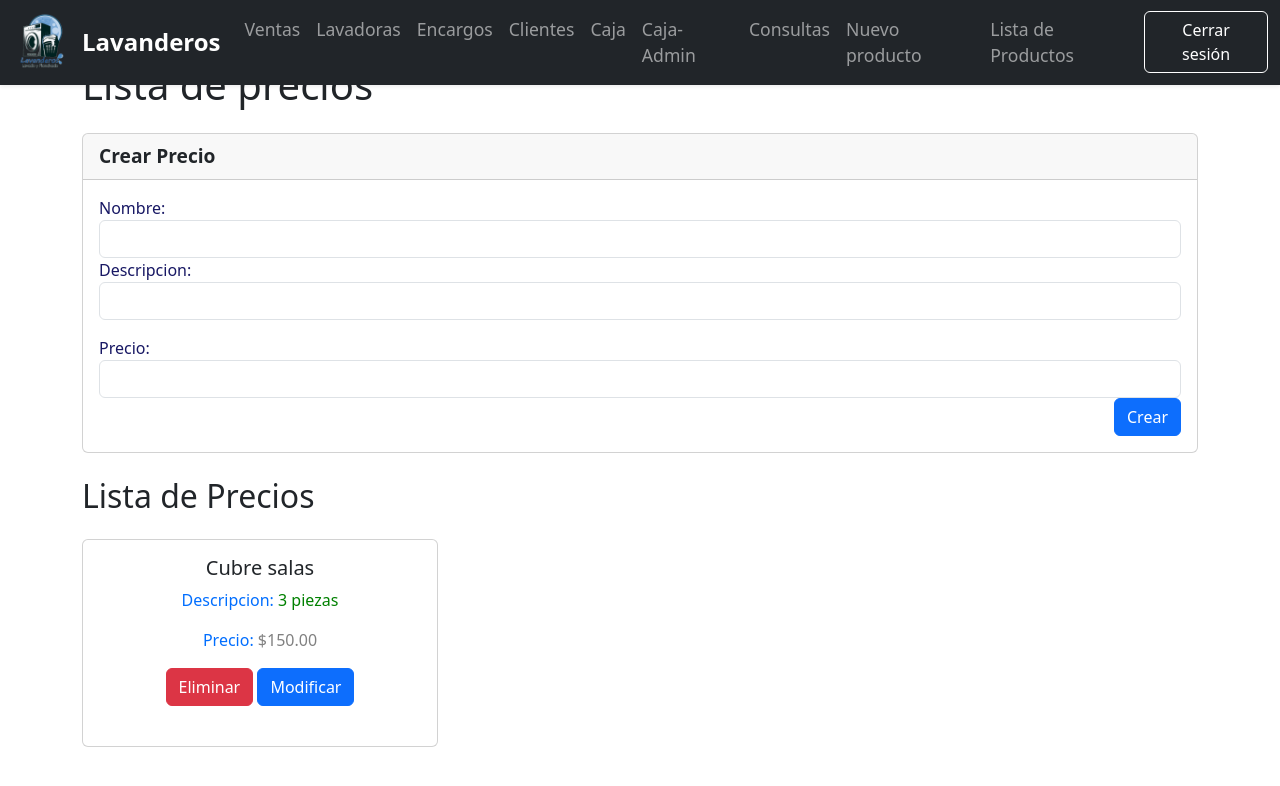
After one commit to AsafArevir/Lavanderos, a Django app: page /nuevo_precio/ in a window 1280 px wide. The commit adds this page. Shown: the top 786 px of the page. Run offline with Django 5.2, Linux system fonts and the light colour scheme; a user stored in the database is signed in; data comes from the database, SQL or seed files in the repository; some libraries are stand-ins or nearby versions.

Commit message:
Actualizaciones en encargo

```diff
--- /dev/null
+++ b/pos/templates/encargo.html
@@ -0,0 +1,206 @@
+<!DOCTYPE html>
+<html lang="es">
+
+<head>
+    <meta charset="UTF-8">
+    <title>Lista de Precios</title>
+    <!-- Agregar enlaces a Bootstrap y a tu archivo CSS personalizado -->
+    <style>
+        .mt-7, .my-7 {
+            margin-top: 3.8rem !important;
+        }
+        .table th, .table td {
+            vertical-align: middle;
+        }
+        .color-blue {
+            color: #0c4de6;
+            font-weight: bold;
+            font-size: 1.2rem;
+        }
+        .blue {
+            color: #181864;
+        }
+        .color-green {
+            color: #008000;
+        }
+        .color-price {
+            color: rgb(0, 110, 255);
+        }
+        .color-grey {
+            color: gray;
+        }
+    </style>
+</head>
+
+<body>
+
+    {% include 'layouts/navbar.html' %}
+
+    <div class="container mt-7">
+        <h1 class="mt-5 mb-4">Lista de precios</h1>
+
+        <!-- Formulario para crear un nuevo producto -->
+        <div class="card mb-4">
+            <div class="card-header color-blue">Crear Precio</div>
+            <div class="card-body">
+                <form action="{% url 'nuevo_precio' %}" method="post">
+                    {% csrf_token %}
+                    <div class="form-group blue">
+                        <label for="nombre">Nombre:</label>
+                        <input type="text" class="form-control" id="nombre" name="nombre" required>
+                    </div>
+                    <div class="form-group mb-3 blue">
+                        <label for="descripcion">Descripcion:</label>
+                        <input type="text" class="form-control" id="descripcion" name="descripcion">
+                    </div>
+                    <div class="form-group blue">
+                        <label for="precio">Precio:</label>
+                        <input type="number" class="form-control" id="precio" name="precio" step="0.01" required>
+                    </div>
+                    <div class="text-end">
+                        <button type="submit" class="btn btn-primary">Crear</button>
+                    </div>
+                </form>
+            </div>
+        </div>
+
+        <!-- Tarjetas para mostrar los precios -->
+        <h2 class="mb-4">Lista de Precios</h2>
+
+        <div class="row">
+            {% for lista_precios in precios %}
+            <div class="col-md-4 mb-3">
+                <div class="card">
+                    <div class="card-body text-center mb-4 ">
+                        <h5 class="card-title">{{ lista_precios.Nombre }}</h5>
+                        <p class="card-text">
+                            <span class="color-price">Descripcion: </span>
+                            <span class="color-green">{{ lista_precios.Descripcion }}</span>
+                        </p>
+                        <p class="card-text">
+                            <span class="color-price">Precio: </span>
+                            <span class="color-grey">${{ lista_precios.Precio }}</span>
+                        </p>
+                        <div class="text-center">
+                            <button class="btn btn-danger" onclick="eliminarProducto({{ lista_precios.id }})">Eliminar</button>
+                            <button class="btn btn-primary modificar-producto">Modificar</button>
+                        </div>
+                    </div>
+                </div>
+            </div>
+            {% endfor %}
+        </div>
+    </div>
+
+    <!-- Modal para actualizar el producto -->
+    <div class="modal fade" id="modalModificarProducto" tabindex="-1" role="dialog" aria-labelledby="modalModificarProductoLabel" aria-hidden="true">
+        <div class="modal-dialog" role="document">
+            <div class="modal-content">
+                <div class="modal-header">
+                    <h5 class="modal-title" id="modalModificarProductoLabel">Modificar Producto</h5>
+                    <button type="button" class="btn-close" data-bs-dismiss="modal" aria-label="Close"></button>
+                </div>
+                <div class="modal-body">
+                    <form id="formModificarProducto">
+                        {% csrf_token %}
+                        <input type="hidden" id="precioId" name="precio_id">
+                        <div class="form-group">
+                            <label for="nombreModificar">Nombre:</label>
+                            <input type="text" class="form-control" id="nombreModificar" name="nombre" required>
+                        </div>
+                        <div class="form-group">
+                            <label for="descripcionModificar">Descripcion:</label>
+                            <input type="text" class="form-control" id="descripcionModificar" name="descripcion">
+                        </div>
+                        <div class="form-group">
+                            <label for="precioModificar">Precio:</label>
+                            <input type="number" class="form-control" id="precioModificar" name="precio" step="0.01" required>
+                        </div>
+                        <button type="submit" class="btn btn-primary">Guardar Cambios</button>
+                    </form>
+                </div>
+            </div>
+        </div>
+    </div>
+
+    <script>
+        // Script para eliminar un producto
+        function eliminarProducto(precioId) {
+            if (confirm("¿Estás seguro de que deseas eliminar este producto?")) {
+                fetch(`/eliminar_producto/${precioId}/`, {
+                    method: 'DELETE',
+                    headers: {
+                        'Content-Type': 'application/json',
+                        'X-CSRFToken': '{{ csrf_token }}'
+                    }
+                })
+                .then(response => {
+                    if (response.ok) {
+                        location.reload(); // Recargar la página para actualizar la lista de productos
+                    } else {
+                        console.error('Error al eliminar el precio');
+                    }
+                })
+                .catch(error => {
+                    console.error('Error al eliminar el precio:', error);
+                });
+            }
+        }
+
+        // Script para controlar las operaciones del modal
+        document.addEventListener('DOMContentLoaded', function() {
+            document.querySelectorAll('.modificar-producto').forEach(button => {
+                button.addEventListener('click', function() {
+                    const card = this.closest('.card');
+                    const precioId = card.querySelector('.btn-danger').getAttribute('onclick').match(/\d+/)[0];
+                    const nombre = card.querySelector('.card-title').innerText;
+                    const descripcion = card.querySelectorAll('.card-text')[0].innerText.replace('Descripcion: ', '');
+                    const precio = card.querySelectorAll('.card-text')[1].innerText.replace('Precio: $', '');
+
+                    document.getElementById('precioId').value = precioId;
+                    document.getElementById('nombreModificar').value = nombre;
+                    document.getElementById('descripcionModificar').value = descripcion;
+                    document.getElementById('precioModificar').value = precio;
+
+                    $('#modalModificarProducto').modal('show');
+                });
+            });
+
+            // Manejar el envío del formulario del modal
+            document.getElementById('formModificarProducto').addEventListener('submit', function(event) {
+                event.preventDefault();
+
+                const precioId = document.getElementById('precioId').value;
+                const nombre = document.getElementById('nombreModificar').value;
+                const descripcion = document.getElementById('descripcionModificar').value;
+                const precio = document.getElementById('precioModificar').value;
+
+                fetch(`/modificar_producto/${precioId}/`, {
+                    method: 'POST',
+                    headers: {
+                        'Content-Type': 'application/json',
+                        'X-CSRFToken': '{{ csrf_token }}'
+                    },
+                    body: JSON.stringify({
+                        nombre: nombre,
+                        descripcion: descripcion,
+                        precio: precio
+                    })
+                })
+                .then(response => {
+                    if (response.ok) {
+                        $('#modalModificarProducto').modal('hide');
+                        location.reload(); // Recargar la página para actualizar la lista de productos
+                    } else {
+                        console.error('Error al modificar el precio');
+                    }
+                })
+                .catch(error => {
+                    console.error('Error al modificar el precio:', error);
+                });
+            });
+        });
+    </script>
+
+</body>
+</html>
--- a/pos/templates/layouts/navbar.html
+++ b/pos/templates/layouts/navbar.html
@@ -15,13 +15,6 @@
         <div class="collapse navbar-collapse" id="navbarNav">
 
             <ul class="navbar-nav mr-auto">
-
-                <!-- Verificar si este elemento es nesesario o no-->
-                <!--
-                <li class="nav-item active">
-                    <a class="nav-link" href="{% url 'home' %}">Inicio</a>
-                </li>
-                -->
 
                 <li class="nav-item">
                     <a class="nav-link" href="{% url 'productos' %}">Ventas</a>
@@ -53,6 +46,10 @@
 
                 <li class="nav-item">
                     <a class="nav-link" href="{% url 'crear_producto' %}">Nuevo producto</a>
+                </li>
+
+                <li class="nav-item">
+                    <a class="nav-link" href="{% url 'nuevo_precio' %}">Lista de Productos</a>
                 </li>
 
             </ul>
--- a/pos/urls.py
+++ b/pos/urls.py
@@ -18,10 +18,13 @@ urlpatterns = [
     path('logout/', views.logout_view, name='logout'),
     path('crear_producto/', views.crear_producto, name='crear_producto'),
     path('eliminar_producto/<int:producto_id>/', views.eliminar_producto, name='eliminar_producto'),
+    path('nuevo_precio/', views.nuevo_precio, name='nuevo_precio'),
+    path('eliminar_precio/<int:precio_id>/', views.eliminar_precio, name='eliminar_precio'),
     path('corte_caja/', views.corte_caja, name='corte_caja'),
     path('ingresar_saldo_final/', views.ingresar_saldo_final, name='ingresar_saldo_final'),
     path('cambiar-estado-proceso/<int:encargo_id>/', views.cambiar_estado_proceso, name='cambiar_estado_proceso'),
     path('cambiar-estado-completado/<int:encargo_id>/', views.cambiar_estado_completado, name='cambiar_estado_completado'),
     path('cambiar-estado-entregado/<int:encargo_id>/', views.cambiar_estado_entregado, name='cambiar_estado_entregado'),
+    #path('cambiar-estado-incidente/<int:encargo_id>/', views.cambiar_estado_incidende, name='cambiar_estado_incidente'),
     path('modificar_producto/<int:producto_id>/', views.modificar_producto, name='modificar_producto'),
 ]
--- a/pos/views.py
+++ b/pos/views.py
@@ -1,7 +1,7 @@
 from django.shortcuts import render
-from .models import Producto, Cliente, Encargo, Activacion, Ventas, ControlPagoEncargos, SaldoFinalDiario
+from .models import Producto, Cliente, Encargo, Activacion, Ventas, ControlPagoEncargos, SaldoFinalDiario, lista_precios
 from django.http import JsonResponse
-from django.views.decorators.http import require_POST
+from django.views.decorators.http import require_POST, require_http_methods
 from django.contrib.auth.decorators import login_required
 from django.utils import timezone
 import requests, json
@@ -10,7 +10,7 @@ from .decorators import superusuario_required
 from django.contrib.auth import logout
 from django.shortcuts import redirect
 from django.db.models import Sum
-from escpos.printer import Usb
+#from escpos.printer import Usb
 from django.views.decorators.csrf import csrf_exempt
 from django.shortcuts import get_object_or_404
 from django.utils import timezone
@@ -30,10 +30,7 @@ def productos(request):
 
 @csrf_exempt
 def modificar_producto(request, producto_id):
-
     if request.method == 'POST':
-
-        print('hi')
 
         try:
             producto = Producto.objects.get(id=producto_id)
@@ -57,7 +54,6 @@ def clientes(request):
 
 
 def agregar_cliente(request):
-
     if request.method == 'POST':
         nombre = request.POST.get('nombre')
         apellidos = request.POST.get('apellidos')
@@ -71,7 +67,6 @@ def agregar_cliente(request):
         return JsonResponse({'error': 'Se esperaba una solicitud POST'}, status=400)
 
 def eliminar_cliente(request, cliente_id):
-
     if request.method == 'POST':
 
         try:
@@ -88,11 +83,11 @@ def eliminar_cliente(request, cliente_id):
 
 @login_required
 def encargo(request):
-
     encargos_encargo = Encargo.objects.filter(estado='ENCARGO')
     encargos_proceso = Encargo.objects.filter(estado='EN_PROCESO')
     encargos_completado = Encargo.objects.filter(estado='COMPLETADO')
     encargos_entregados = Encargo.objects.filter(estado='ENTREGADO')
+    encargos_incidentes = Encargo.objects.filter(estado='INCIDENTES')
     clientes = Cliente.objects.all()
 
     context = {
@@ -100,6 +95,7 @@ def encargo(request):
         'encargos_proceso': encargos_proceso,
         'encargos_completado': encargos_completado,
         'encargos_entregados': encargos_entregados,
+        'encargos_incidentes': encargos_incidentes,
         'clientes': clientes,
     }
 
@@ -107,7 +103,6 @@ def encargo(request):
 
 @csrf_exempt
 def cambiar_estado_proceso(request, encargo_id):
-
     try:
         encargo = Encargo.objects.get(id=encargo_id)
         encargo.estado = 'EN_PROCESO'
@@ -119,7 +114,6 @@ def cambiar_estado_proceso(request, encargo_id):
 
 @csrf_exempt
 def cambiar_estado_completado(request, encargo_id):
-
     try:
         encargo = Encargo.objects.get(id=encargo_id)
         encargo.estado = 'COMPLETADO'
@@ -131,7 +125,6 @@ def cambiar_estado_completado(request, encargo_id):
 
 @csrf_exempt
 def cambiar_estado_entregado(request, encargo_id):
-
     try:
         encargo = Encargo.objects.get(id=encargo_id)
         encargo.estado = 'ENTREGADO'
@@ -149,10 +142,6 @@ def cambiar_estado_encargo(request, encargo_id):
         anticipo = request.POST.get('ingreso')
 
         encargo = get_object_or_404(Encargo, id=encargo_id)
-        #print(encargo.entregado)
-        #print(encargo.adeudo)
-        #print(encargo.ingreso)
-
         encargo.entregado = entregado
         encargo.adeudo = nuevo_adeudo
         encargo.ingreso = anticipo
@@ -164,12 +153,8 @@ def cambiar_estado_encargo(request, encargo_id):
 
         if anticipo != 0:
             control_pago_encargo.fecha_entregado = timezone.now().date()
-            # control_pago_encargo.pago_recibido = anticipo
-            # control_pago_encargo.adeudo = 0
-
         else:
             control_pago_encargo.fecha_entregado = timezone.now().date()
-            # control_pago_encargo.pago_recibido = 0
 
         control_pago_encargo.save()
 
@@ -184,9 +169,7 @@ def cambiar_estado_encargo(request, encargo_id):
 
 @csrf_exempt
 def guardar_encargo(request):
-
     if request.method == 'POST':
-
         try:
             folio = request.POST.get('folio')
             fecha_encargo = request.POST.get('fecha_encargo')
@@ -238,7 +221,6 @@ def lavadoras(request):
     return render(request, 'lavadoras.html', {'encargos': encargos, 'activaciones': activaciones})
 
 def guardar_activacion(request):
-
     if request.method == 'POST':
         lavadora = request.POST.get('lavadora')
         motivo = request.POST.get('motivo')
@@ -266,19 +248,14 @@ def guardar_activacion(request):
             ip = '192.168.0.201'
         elif lavadora == 'Lavadora 2':
             ip = '192.168.0.202'
-
         elif lavadora == 'Lavadora 3':
             ip = '192.168.0.203'
-
         elif lavadora == 'Lavadora 4':
             ip = '192.168.0.204'
-
         elif lavadora == 'Lavadora 5':
             ip = '192.168.0.205'
-
         elif lavadora == 'Lavadora 6':
             ip = '192.168.1.206'
-
         elif lavadora == 'Lavadora 7':
             ip = '192.168.0.207'
 
@@ -305,9 +282,7 @@ def guardar_activacion(request):
 from django.utils import timezone
 
 def pagar_venta(request):
-
     if request.method == 'POST':
-
         # Obtener el JSON enviado en el cuerpo de la solicitud
         data = json.loads(request.body)
 
@@ -393,7 +368,6 @@ def logout_view(request):
 
 @superusuario_required
 def crear_producto(request):
-
     productos = Producto.objects.all()
 
     if request.method == 'POST':
@@ -413,7 +387,6 @@ def crear_producto(request):
         return render(request, 'producto.html', {'productos': productos})
 
 def eliminar_producto(request, producto_id):
-
     if request.method == 'DELETE':
         # Obtener el producto por su ID
         producto = Producto.objects.get(id=producto_id)
@@ -425,6 +398,55 @@ def eliminar_producto(request, producto_id):
     else:
         # Si la solicitud no es DELETE, devolver un error
         return JsonResponse({'error': 'Se esperaba una solicitud DELETE'}, status=400)
+
+""" Acciones de la lista de precios """
+@superusuario_required
+def nuevo_precio(request):
+    precios = lista_precios.objects.all()
+
+    if request.method == 'POST':
+        # Obtener los datos del formulario enviado
+        nombre = request.POST.get('nombre')
+        descripcion = request.POST.get('descripcion')
+        precio = request.POST.get('precio')
+
+        # Guardar los datos en el modelo
+        new_price = lista_precios(Nombre=nombre, Descripcion=descripcion, Precio=precio)
+        new_price.save()
+
+        # Redirigir a la página de productos
+        return redirect('nuevo_precio')
+
+    return render(request, 'encargo.html', {'precios': precios})
+
+
+def eliminar_precio(request, precio_id):
+    if request.method == 'DELETE':
+        precio = get_object_or_404(lista_precios, id=precio_id)
+        precio.delete()
+        return JsonResponse({'message': 'Precio eliminado correctamente'})
+
+    else:
+        # Si la solicitud no es DELETE, devolver un error
+        return JsonResponse({'error': 'Se esperaba una solicitud DELETE'}, status=400)
+
+@csrf_exempt
+def modificar_precio(request, precio_id):
+    try:
+        precio = get_object_or_404(lista_precios, id=precio_id)
+        nombre = request.POST.get('nombre')
+        descripcion = request.POST.get('descripcion')
+        nuevo_precio = request.POST.get('precio')
+
+        precio.Nombre = nombre
+        precio.Descripcion = descripcion
+        precio.Precio = nuevo_precio
+        precio.save()
+
+        return JsonResponse({'message': 'Precio modificado correctamente'})
+    except lista_precios.DoesNotExist:
+        return JsonResponse({'error': 'Precio no encontrado'}, status=404)
+
 
 
 @superusuario_required
```
Also changed, not shown: pos/models.py (+12 -1 lines), pos/templates/encargos.html (+58 -4 lines), db.sqlite3, pos/migrations/0032_encargo_forma_pago_lista_precios_nombre_and_more.py (added), pos/migrations/0033_rename_precio_lista_precios_precio.py (added).
